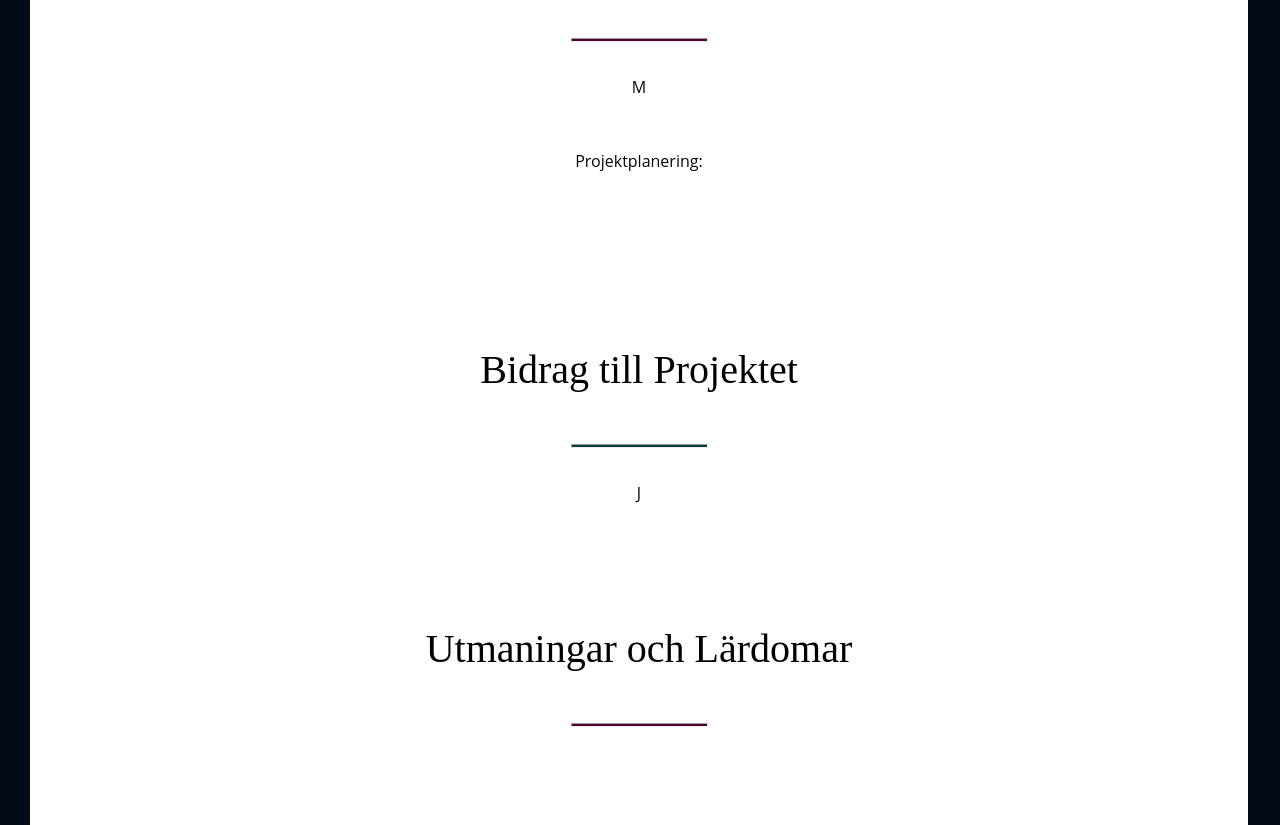
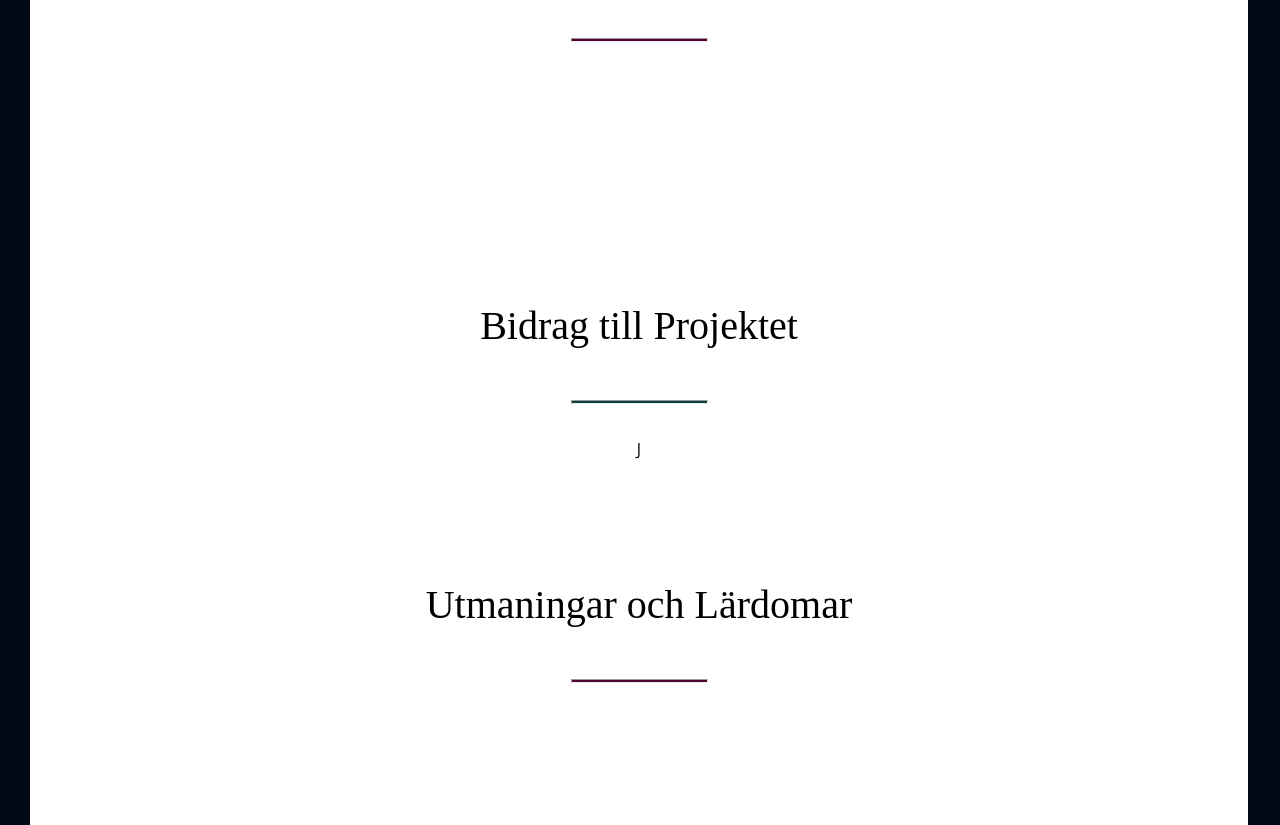
Before and after one commit to MelindaEngblom/melinda, a plain HTML site: page index.html in a window 1280 px wide. Shown: the part 1178-2003 px from the top of the page. Drawn offline with Linux system fonts and the light colour scheme; a web font is replaced by a local one.

Commit message:
Update index.html

```diff
--- a/index.html
+++ b/index.html
@@ -38,9 +38,9 @@
                 <aside class="child1"></aside>
                 <h2>Reflektion</h2>
                 <hr width="135,05px" size="4px" class="color">
-                <p class="text"> M
+                <p class="text">
                 </p>
-                <p class="text"> Projektplanering:
+                <p class="text">
 
                 </p>
                 <p class="text">
```
